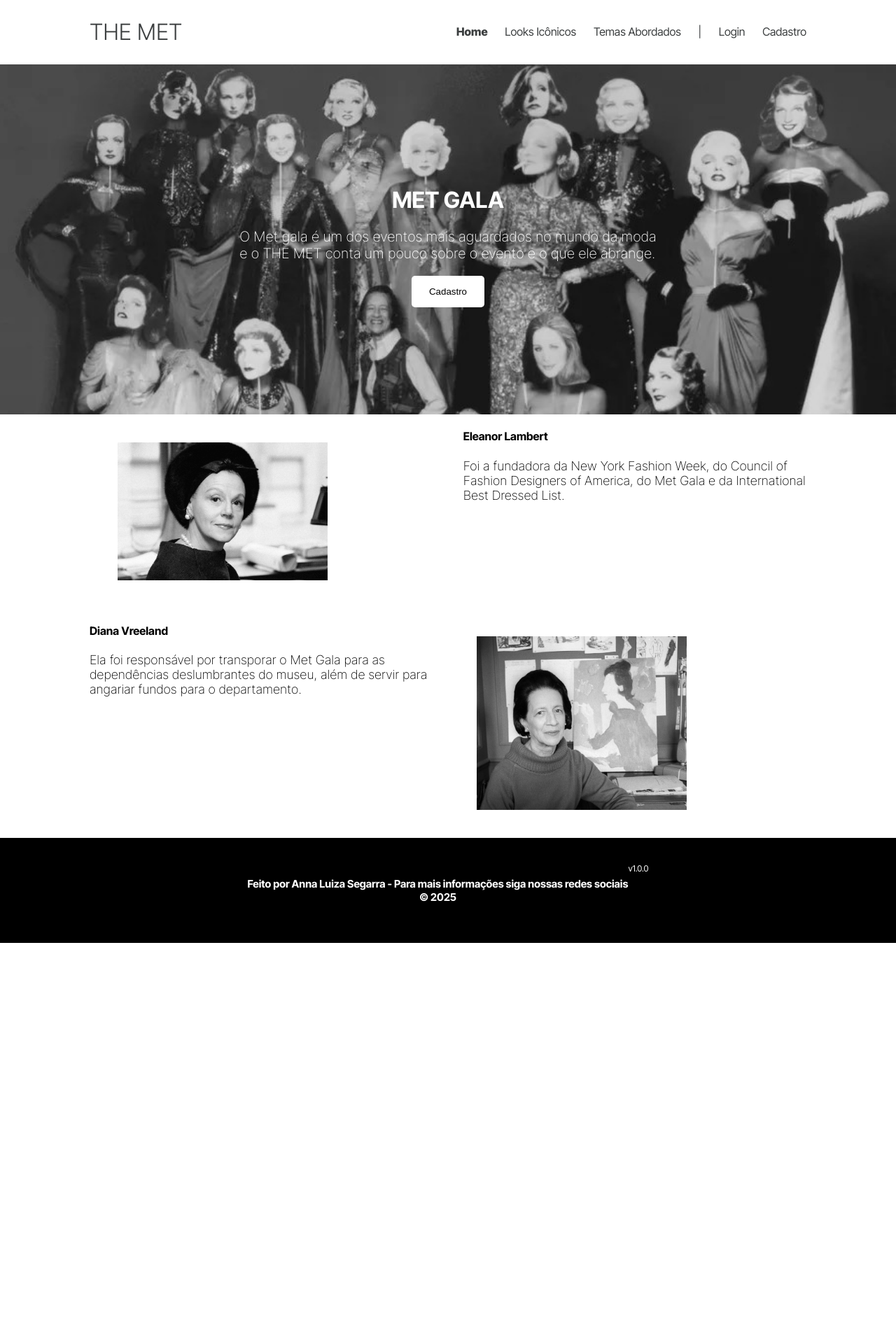
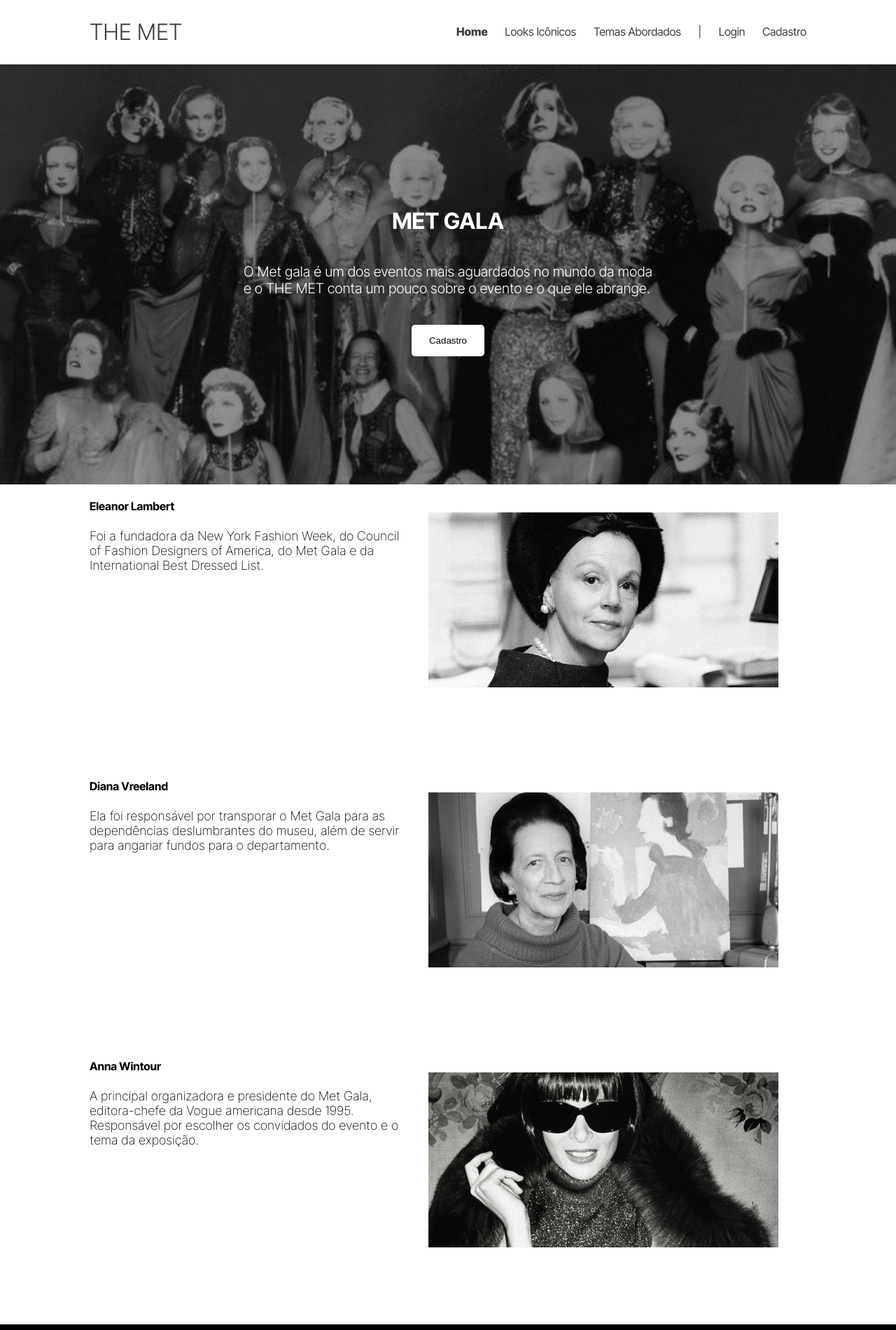
Before and after one commit to annaluizasegarra01/Projeto-Individual, a plain HTML site: page Projeto Individual/index.html in a window 1280 px wide. Shown: the top 1900 px of the page at 70% size. Before the commit the page ends 1347 px from the top, so only its background shows below. Drawn offline with Linux system fonts and the light colour scheme.

Commit message:
Atualizando

```diff
--- a/Projeto Individual/index.css
+++ b/Projeto Individual/index.css
@@ -53,9 +53,9 @@
 /*BANNER*/
 
 .banner{
-    height: 500px;
+    height: 600px;
     color: white;
-    background-image: url('../metgala_imagem_certa.jpg');
+    background-image: url('../Projeto Individual/Img/home_img.jpeg');
     background-size: cover;
 }
 
@@ -70,7 +70,7 @@
     margin: 0;
     padding: 0;
     font-size: 20px;
-    font-weight: 200;
+    font-weight: 300;
 }
 
 .botaoCadastro {
@@ -112,8 +112,15 @@
     font-weight: 200;
 }
 
+.boxes{
+    display: flex;
+    height: 40vh;
+}
+
 .boxes img{
-    width: 300px;
+    width: 500px;
+    height: 250px;
+    object-fit: cover;
 }
 
 /*FOTTER*/
--- a/Projeto Individual/index.html
+++ b/Projeto Individual/index.html
@@ -39,22 +39,22 @@
 
   <div class="banner">
     <div class="container">
-      <h1>MET GALA</h1>
+      <h1>MET GALA</h1><br>
       <p>O Met gala é um dos eventos mais aguardados no mundo da moda <br> e o THE MET conta um pouco sobre o evento e o
-        que ele abrange.</p><br>
+        que ele abrange.</p><br><br>
       <button class="botaoCadastro" onclick="cadastro()">Cadastro</button>
     </div>
   </div>
 
   <div class="social">
     <div class="container">
-      <div class="boxes">
-        <img src="../elanor_lambert.png">
-      </div>
       <div class="box">
         <h4>Eleanor Lambert</h4>
         <p>Foi a fundadora da New York Fashion Week, do Council of Fashion Designers of America, do Met Gala e da
           International Best Dressed List.</p>
+      </div>
+      <div class="boxes">
+        <img src="../Projeto Individual/Img/elanor_lambert.png">
       </div>
     </div>
   </div>
@@ -67,7 +67,20 @@
            além de servir para angariar fundos para o departamento.</p>
       </div>
       <div class="boxes">
-        <img src="../Diana_Vreeland.webp">
+        <img src="../Projeto Individual/Img/Diana_Vreeland.webp">
+      </div>
+    </div>
+  </div>
+
+  <div class="social">
+    <div class="container">
+      <div class="box">
+        <h4>Anna Wintour</h4>
+        <p>A principal organizadora e presidente do Met Gala,
+         editora-chefe da Vogue americana desde 1995. Responsável por escolher os convidados do evento e o tema da exposição.</p>
+      </div>
+      <div class="boxes">
+        <img src="../Projeto Individual/Img/anna_wintour.jpeg">
       </div>
     </div>
   </div>
--- a/Projeto Individual/login.css
+++ b/Projeto Individual/login.css
@@ -1,9 +1,9 @@
-/*LOGIN*/
+/*LOGIN E CADASTRO*/
 
 body, html {
     margin: 0;
     padding: 0;
-    font-family: 'Helvetica Neue', sans-serif;
+    font-family: "Inter Tight", sans-serif;
     background-color: white;
     color: #111;
 }
@@ -54,6 +54,14 @@
 form {
     display: flex;
     flex-direction: column;
+}
+
+input[type="text"] {
+    padding: 15px;
+    margin-bottom: 15px;
+    font-size: 1rem;
+    border: 1px solid #ccc;
+    border-radius: 4px;
 }
 
 input[type="email"] {
```
Also changed, not shown: Projeto Individual/cadastro.html (+20 -1 lines), Projeto Individual/login.html (+8 -2 lines), Projeto Individual/Diana_Vreeland.webp (deleted), Projeto Individual/Img/Diana_Vreeland.webp (renamed from Diana_Vreeland.webp), Projeto Individual/Img/anna_wintour.jpeg (added), Projeto Individual/Img/cadastro_image.jpeg (added), Projeto Individual/Img/elanor_lambert.png (renamed from elanor_lambert.png), Projeto Individual/Img/home_img.jpeg (added), Projeto Individual/Img/met_login.jpg (renamed from met_login.jpg), Projeto Individual/Img/met_opção_home.jpeg (added), Projeto Individual/Img/red_carpet.jpeg (added), metgala_imagem_certa.jpg (deleted).
